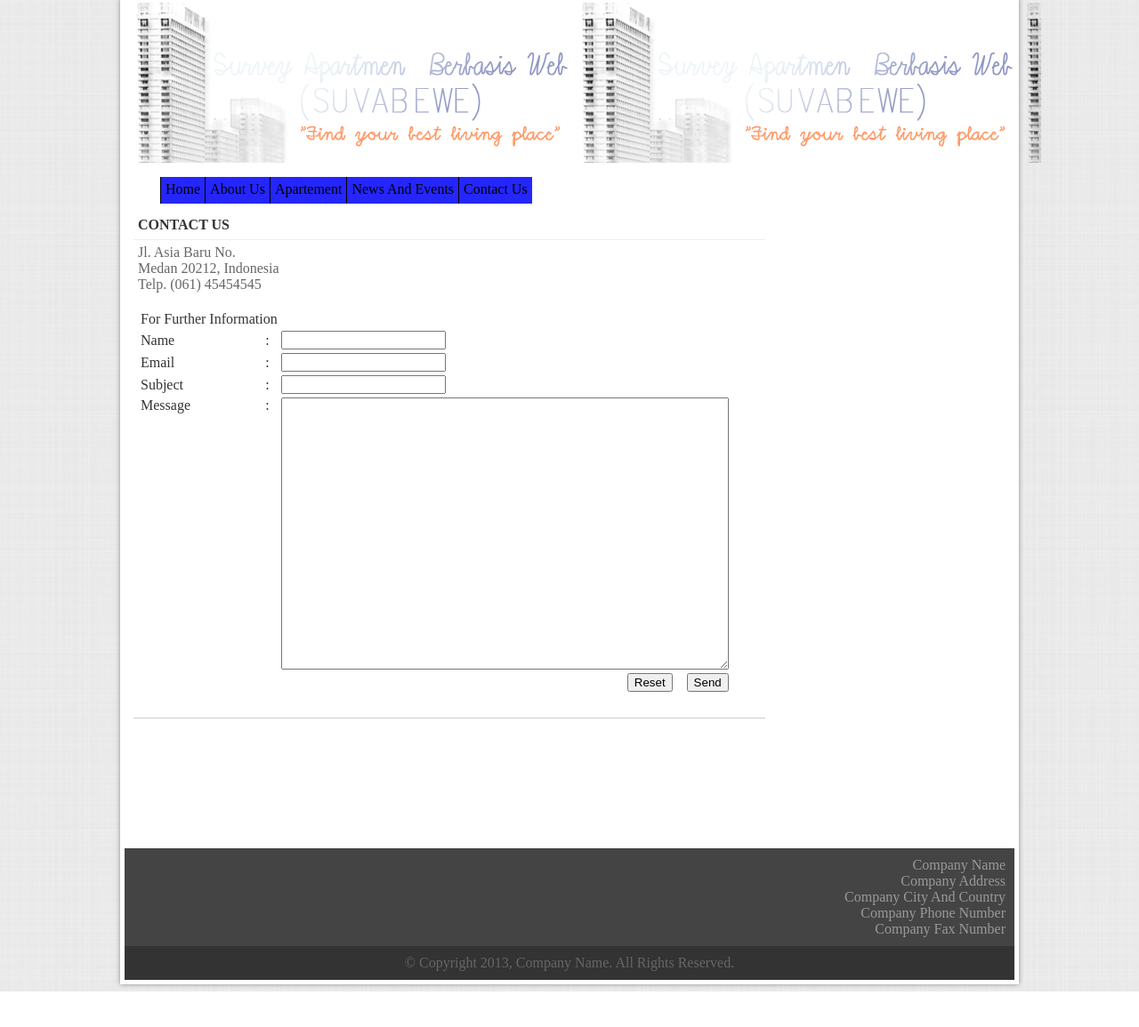
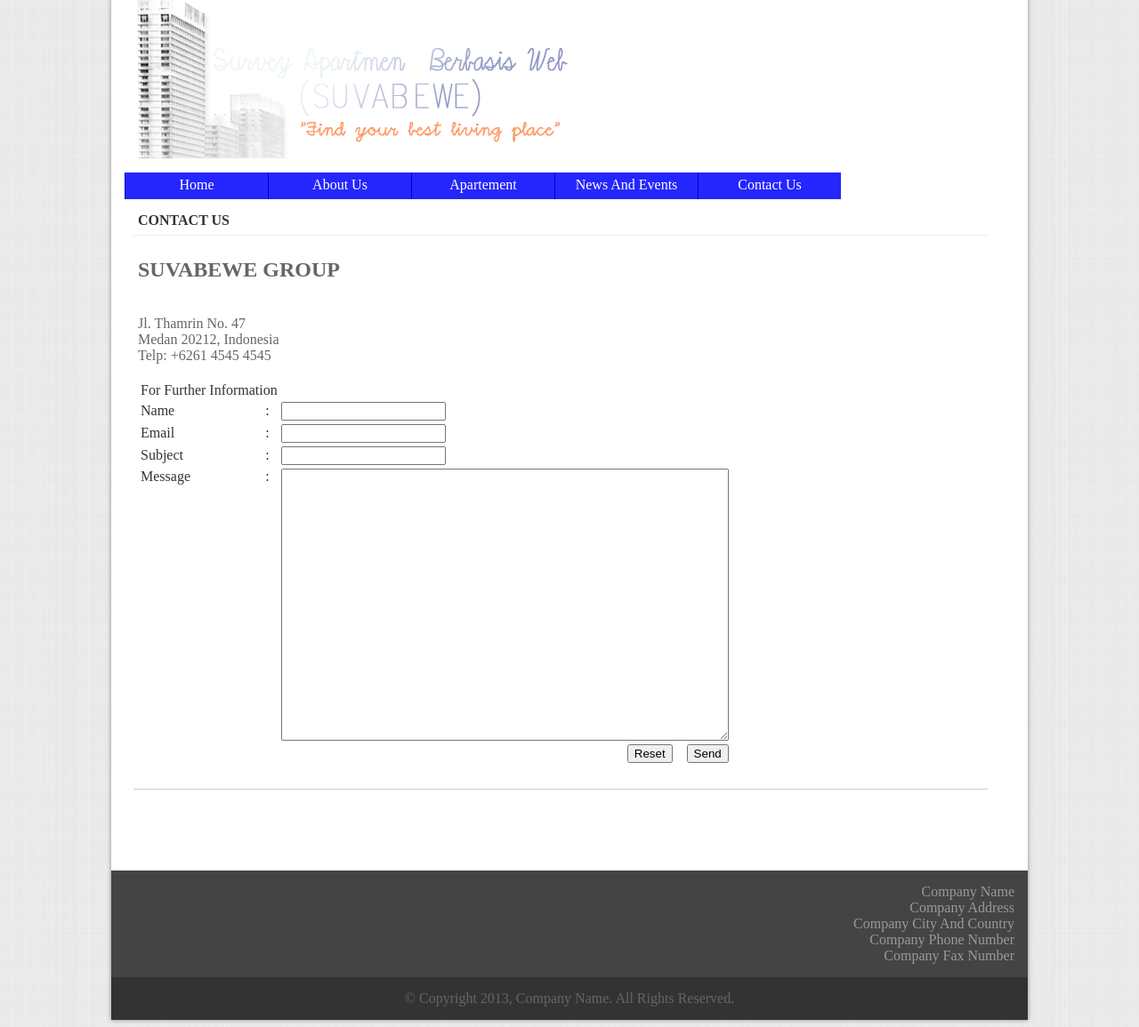
Before and after one commit to Mikroskil/Joystick, a PHP site: page /file/contact_us.html in a window 1280 px wide. Shown: the whole page at 89% size. Before the commit the page ends 1115 px from the top, so only its background shows below. Run offline with PHP 8.4, Linux system fonts and the light colour scheme.

Commit message:
Perbaikan lagi dan list kerjaan

```diff
--- /dev/null
+++ b/List Kerjaan.txt
@@ -0,0 +1,3 @@
+Koreksi bagian About us, ubah isi na, jangan gitu simpel cuma anggota aja, coba cari referensi about us di website lain
+
+Buat html news and events
--- a/css/templates.css
+++ b/css/templates.css
@@ -17,7 +17,7 @@ a
 {
 	width:1000px;
 	margin:-10px auto 0px auto;
-	padding:5px;
+	padding:0px 15px 0px 15px;
 	background-color:#FFFFFF;
 	box-shadow: 0px 0px 5px #888888;
 }
@@ -38,36 +38,39 @@ a
 	list-style:none;
 	text-align:center;
 	height:20px;
-
 	margin:0px;
 	padding:5px;
+	width:150px;
 	float:left;
-	border-left:thin solid #000000;
+	border-left:thin solid #0000CC;
 	background-image:url("../img/button.png");
-	color:#000000;
+	color:#FFFFFF;
 }
 
 .headerlogo
 {
 	background-image:url(../img/head.png);
-	width:100%;
-	height:150px;
-	padding:15px;
+	width:990px;
+
+	background-repeat:no-repeat;
+	height:170px;
+	padding:5px;
 }
 /*End of Header Section*/
 
 /*Footer Section*/
 .footer
 {
-	width:100%;
+	width:1020;
+	margin:0px -15px 0px -15px;
 	padding:5px;
 }
 
 .subfooter1
 {
-	width:980;
+	width:1000;
 	margin-left:-5px;
-	padding:10px;
+	padding:15px;
 	background-color:#444444;
 	color:#999999;
 	text-align:right;
@@ -75,9 +78,9 @@ a
 
 .subfooter2
 {
-	width:980;
+	width:1000;
 	margin:0px 0px -5px -5px;
-	padding:10px;
+	padding:15px;
 	background-color:#333333;
 	color:#666666;
 	text-align:center;
@@ -89,7 +92,6 @@ a
 .container
 {
 	width:980px;
-	height:700px;
 	padding:10px;
 }
 
@@ -203,7 +205,6 @@ a
 {
 	width:350px;
 	padding:5px;
-
 }
 
 .saleaparmentimg
@@ -233,7 +234,7 @@ a
 /*about_us.html Section*/
 .contactsec
 {
-	width:700px;
+	width:950px;
 	margin-right:10px;
 }
 
--- a/file/about_us.html
+++ b/file/about_us.html
@@ -8,8 +8,8 @@
 			<div class="header" id="header">
 				<div class="headerlogo"><img src=""></img></div>
 				<div class="headernav">
-					<ul>
-						<a href="main.html"><li class="headernavmenu">Home</li></a>
+					<ul style="margin-left:-40px">
+						<a href="main.html"><li class="headernavmenu">Home</li>
 						<a href="about_us.html"><li class="headernavmenu">About Us</li></a>
 						<a href="apartment.html"><li class="headernavmenu">Apartement</li></a>
 						<a href="news.html"><li class="headernavmenu">News And Events</li></a>
@@ -17,7 +17,7 @@
 					</ul>
 				</div>
 			</div>
-			<div class = "container">
+			<div class = "container" style="height:700px">
 				<div class="section aboutsec">
 					<div class="sectionheader">
 						<b>SUVABEWE Worker Profile</b><br />
--- a/file/apartment.html
+++ b/file/apartment.html
@@ -8,8 +8,8 @@
 			<div class="header" id="header">
 				<div class="headerlogo"><img src=""></img></div>
 				<div class="headernav">
-					<ul>
-						<a href="main.html"><li class="headernavmenu">Home</li></a>
+					<ul style="margin-left:-40px">
+						<a href="main.html"><li class="headernavmenu">Home</li>
 						<a href="about_us.html"><li class="headernavmenu">About Us</li></a>
 						<a href="apartment.html"><li class="headernavmenu">Apartement</li></a>
 						<a href="news.html"><li class="headernavmenu">News And Events</li></a>
@@ -20,7 +20,7 @@
 			<div>
 					<img class="floorplanimg" />
 			</div>
-			<div class="container">
+			<div class="container" style="height:700px">
 				<div class="section apartmentsec">
 					<div class="sectionheader bottomline">
 						<b>APARTMENT DETAIL</b><a href="news.html" class="sectionheaderlink">see more detail</a>
--- a/file/contact_us.html
+++ b/file/contact_us.html
@@ -8,8 +8,8 @@
 			<div class="header" id="header">
 				<div class="headerlogo"><img src=""></img></div>
 				<div class="headernav">
-					<ul>
-						<a href="main.html"><li class="headernavmenu">Home</li></a>
+					<ul style="margin-left:-40px">
+						<a href="main.html"><li class="headernavmenu">Home</li>
 						<a href="about_us.html"><li class="headernavmenu">About Us</li></a>
 						<a href="apartment.html"><li class="headernavmenu">Apartement</li></a>
 						<a href="news.html"><li class="headernavmenu">News And Events</li></a>
@@ -17,16 +17,16 @@
 					</ul>
 				</div>
 			</div>
-			<div class = "container">
+			<div class = "container" style="height:730px">
 				<div class="section contactsec">
 					<div class="sectionheader bottomline">
 						<b>CONTACT US</b><br />
 					</div>
 					<div class="sectioncontent ">
-
-						Jl. Asia Baru No.<br />
+						<h2>SUVABEWE GROUP</h2><br>
+						Jl. Thamrin No. 47<br />
 						Medan 20212, Indonesia<br />
-						Telp. (061) 45454545<br /><br>
+						Telp: +6261 4545 4545<br /><br>
 
 						<form>
 							<table>
--- a/file/header.html
+++ b/file/header.html
@@ -1,7 +1,7 @@
 			<div class="header" id="header">
 				<div class="headerlogo"><img src=""></img></div>
 				<div class="headernav">
-					<ul>
+					<ul style="margin-left:-40px">
 						<a href="main.html"><li class="headernavmenu">Home</li>
 						<a href="about_us.html"><li class="headernavmenu">About Us</li></a>
 						<a href="apartment.html"><li class="headernavmenu">Apartement</li></a>
```
Also changed, not shown: file/main.html (+4 -4 lines).
